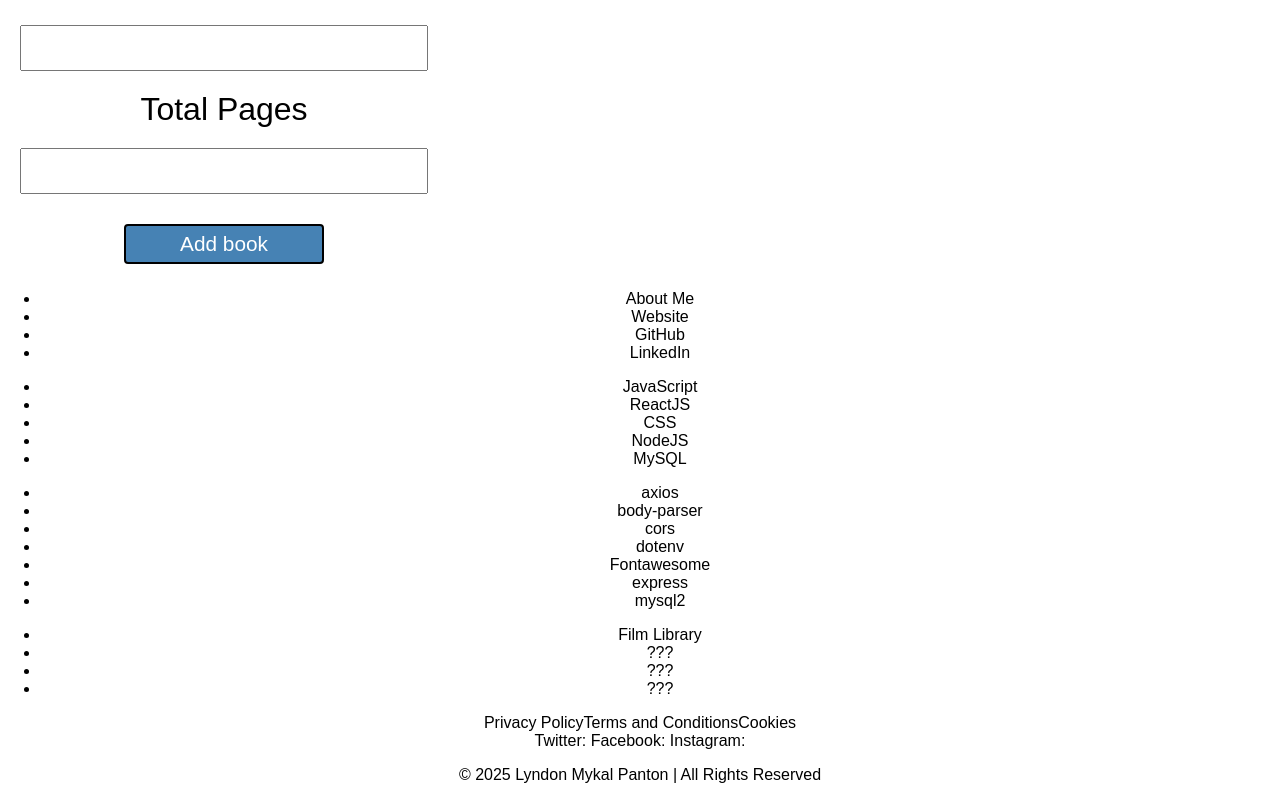
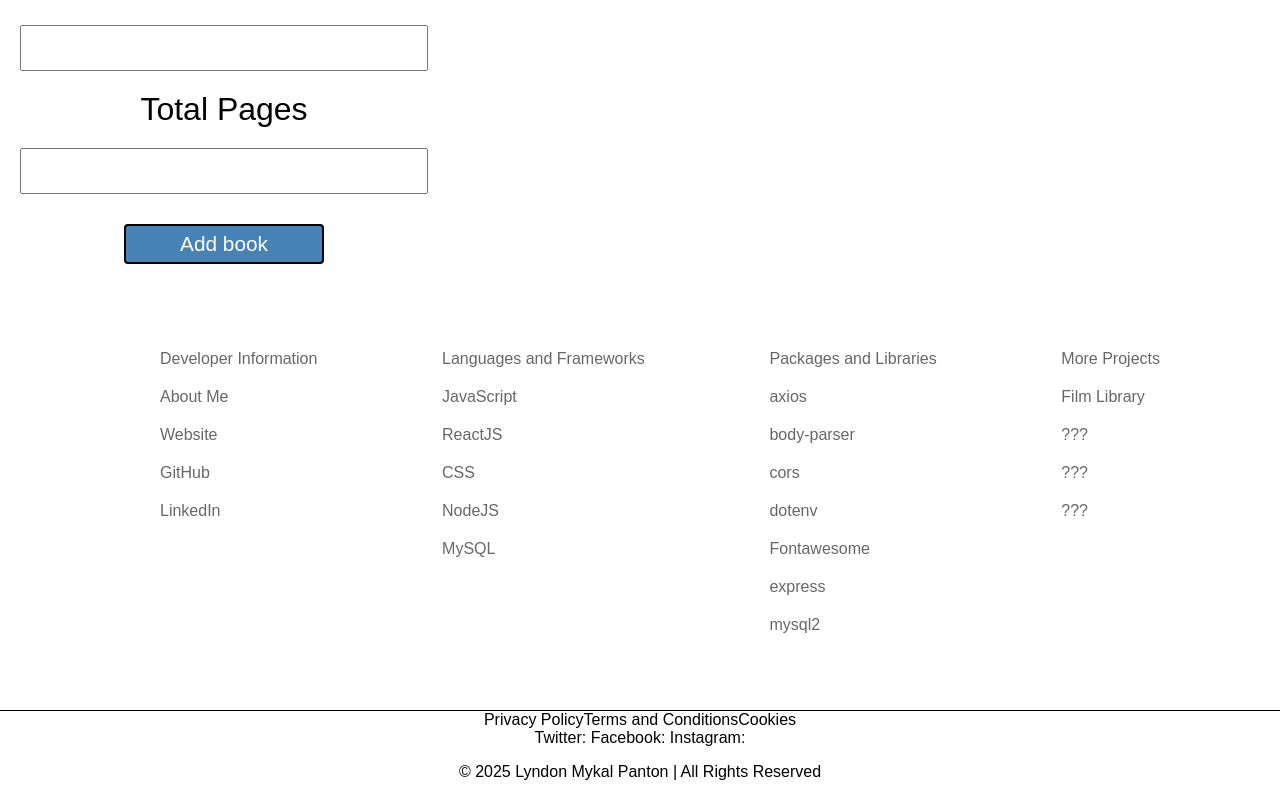
Before and after one commit to lyndonpanton/book-library, a React (Create React App) app in the folder client/: page / in a window 1280 px wide. Shown: the part 604-1404 px from the top of the page. Built offline with nearby package versions, Linux system fonts and the light colour scheme; no server answers.

Commit message:
Positioned footer elements

```diff
--- /dev/null
+++ b/client/src/footer/Footer.css
@@ -0,0 +1,31 @@
+.footer-main-link-list {
+    list-style-type: none;
+}
+
+.footer-main-link {
+    margin-top: 20px;
+    margin-bottom: 20px;
+
+    cursor: pointer;
+}
+
+.footer-main-link:hover {
+    color: #232323;
+    text-decoration: underline;
+}
+
+.footer-main-link-heading {
+
+}
+
+#footer-main-links {
+    display: flex;
+    flex-direction: row;
+    justify-content: space-between;
+
+    border-bottom: 1px solid black;
+    padding: 40px 120px;
+
+    text-align: left;
+    color: #676767;
+}
--- a/client/src/footer/Footer.js
+++ b/client/src/footer/Footer.js
@@ -1,4 +1,4 @@
-
+import './Footer.css'
 
 function Footer() {
     const currentYear = new Date().getFullYear();
@@ -7,14 +7,14 @@ function Footer() {
             {/* General, Tech Stack, Applications */}
             <section id="footer-main-links">
                 <ul className="footer-main-link-list">
-                    {/* Developer */}
+                    <li className="footer-main-link footer-main-link-heading">Developer Information</li>
                     <li className="footer-main-link">About Me</li>
                     <li className="footer-main-link">Website</li>
                     <li className="footer-main-link">GitHub</li>
                     <li className="footer-main-link">LinkedIn</li>
                 </ul>
                 <ul className="footer-main-link-list">
-                    {/* Languages and frameworks */}
+                    <li className="footer-main-link footer-main-link-heading">Languages and Frameworks</li>
                     <li className="footer-main-link">JavaScript</li>
                     <li className="footer-main-link">ReactJS</li>
                     <li className="footer-main-link">CSS</li>
@@ -22,7 +22,7 @@ function Footer() {
                     <li className="footer-main-link">MySQL</li>
                 </ul>
                 <ul className="footer-main-link-list">
-                    {/* Packages and Libraries */}
+                    <li className="footer-main-link footer-main-link-heading">Packages and Libraries</li>
                     <li className="footer-main-link">axios</li>
                     <li className="footer-main-link">body-parser</li>
                     <li className="footer-main-link">cors</li>
@@ -32,7 +32,7 @@ function Footer() {
                     <li className="footer-main-link">mysql2</li>
                 </ul>
                 <ul className="footer-main-link-list">
-                    {/* More Projects */}
+                    <li className="footer-main-link footer-main-link-heading">More Projects</li>
                     <li className="footer-main-link">Film Library</li>
                     <li className="footer-main-link">???</li>
                     <li className="footer-main-link">???</li>
```
